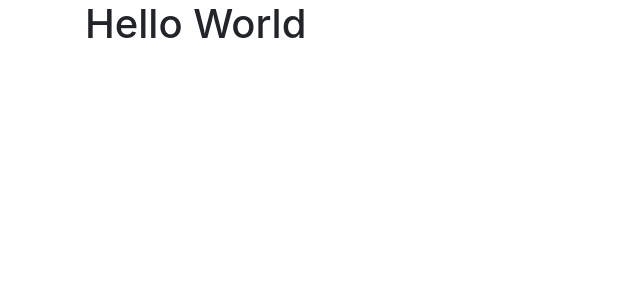
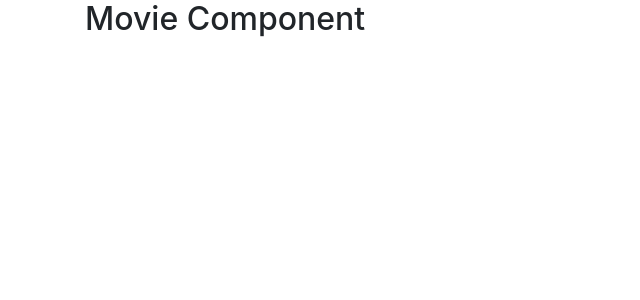
Before and after one commit to DimasYudhistira91/react-movie-app, a React (Create React App) app: page / in a window 1280 px wide. Shown: the top 300 px of the page, without its empty margins (0-640 px from the left). Built offline with nearby package versions, Linux system fonts and the light colour scheme.

Commit message:
create component

```diff
--- a/src/App.js
+++ b/src/App.js
@@ -1,12 +1,15 @@
-import React from 'react';
+import React, { Component } from 'react';
+import Movies from './components/movies';
 import './App.css';
 
-function App() {
-  return (
-    <main className='container'>
-      <h1>Hello World</h1>
-    </main>
-  );
+class App extends Component {
+  render() {
+    return (
+      <main className='container'>
+        <Movies/>
+      </main>
+    );
+  }
 }
 
 export default App;
--- /dev/null
+++ b/src/components/movies.jsx
@@ -0,0 +1,11 @@
+import React, { Component } from 'react';
+import { getMovies } from '../services/fakeMovieService';
+
+class Movies extends Component {
+  state = {  };
+  render() {
+    return <h2>Movie Component</h2>;
+  }
+}
+
+export default Movies;
```
Also changed, not shown: src/services/fakeGenreService.js (line endings or trailing spaces).
